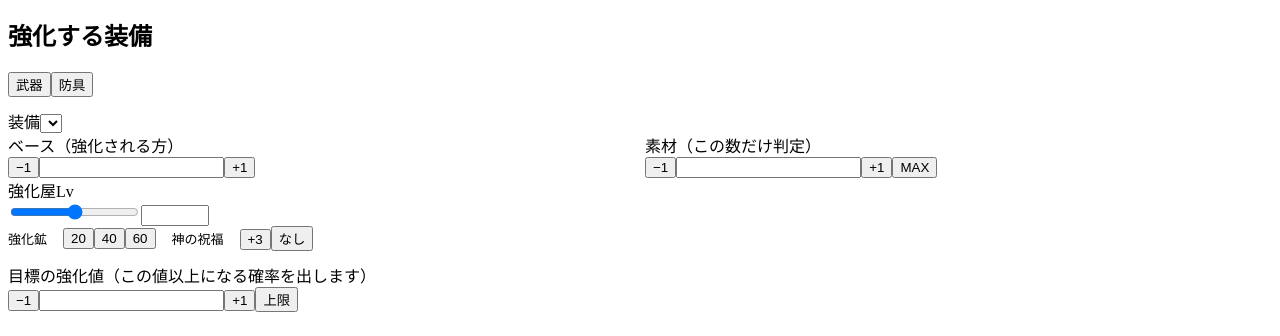
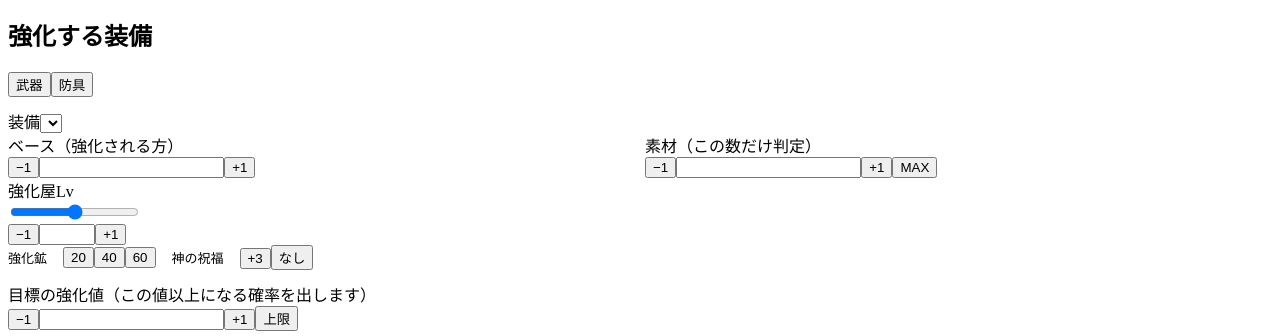
Before and after one commit to yuyumiayu/yuke-yusya-tools, a website: page src/enhance/template.html in a window 1280 px wide. Shown: the part 142-478 px from the top of the page. Drawn offline with Linux system fonts and the light colour scheme; a web font is replaced by a local one.

Commit message:
強化屋Lv に −1／+1 のボタンを付ける
強化屋Lv は累計の強化時間で1ずつ上がるので、+1 で上げられるようにする。
スライダーは上の行に分け、下にほかの欄と同じ「−1・数字・+1」を並べる。

```diff
--- a/src/enhance/template.html
+++ b/src/enhance/template.html
@@ -10,7 +10,6 @@
 <style>
 __FILE:src/common/base.css__
 .enh input[type=range]{flex:1;accent-color:var(--gold);min-width:0}
-.enh .num{width:4.5em}
 .pair{display:grid;grid-template-columns:1fr 1fr;gap:10px}
 @media (max-width:420px){ .pair{grid-template-columns:1fr} }
 .segrow{display:flex;flex-wrap:wrap;gap:8px 16px;align-items:center;margin-bottom:12px;font-size:13px;color:var(--muted)}
@@ -82,7 +81,7 @@ summary{cursor:pointer;color:var(--muted);font-size:13px}
       <div class="field"><label for="ba">ベース（強化される方）</label><div class="enh"><button type="button" data-t="ba" data-d="-1" aria-label="ベースの強化値を1下げる">−1</button><input id="ba" type="number" min="0" inputmode="numeric"><button type="button" data-t="ba" data-d="1" aria-label="ベースの強化値を1上げる">+1</button></div></div>
       <div class="field"><label for="bb">素材（この数だけ判定）</label><div class="enh"><button type="button" data-t="bb" data-d="-1" aria-label="素材の強化値を1下げる">−1</button><input id="bb" type="number" min="0" inputmode="numeric"><button type="button" data-t="bb" data-d="1" aria-label="素材の強化値を1上げる">+1</button><button type="button" class="max" data-t="bb" data-d="max">MAX</button></div></div>
     </div>
-    <div class="field"><label for="lv">強化屋Lv</label><div class="enh"><input id="lvr" type="range" min="1" max="99" aria-label="強化屋Lv（スライダー）"><input id="lv" class="num" type="number" min="1" max="99" inputmode="numeric"></div><div class="hint" id="lvh"></div></div>
+    <div class="field"><label for="lv">強化屋Lv</label><div class="enh"><input id="lvr" type="range" min="1" max="99" aria-label="強化屋Lv（スライダー）"></div><div class="enh"><button type="button" data-t="lv" data-d="-1" aria-label="強化屋Lvを1下げる">−1</button><input id="lv" type="number" min="1" max="99" inputmode="numeric"><button type="button" data-t="lv" data-d="1" aria-label="強化屋Lvを1上げる">+1</button></div><div class="hint" id="lvh"></div></div>
     <div class="segrow">
       <span id="ore-l">強化鉱</span><div class="seg" role="radiogroup" aria-labelledby="ore-l"><button type="button" role="radio" data-ore="20">20</button><button type="button" role="radio" data-ore="40">40</button><button type="button" role="radio" data-ore="60">60</button></div>
       <span id="bl-l">神の祝福</span><div class="seg" role="radiogroup" aria-labelledby="bl-l"><button type="button" role="radio" data-bless="3">+3</button><button type="button" role="radio" data-bless="0">なし</button></div>
```
